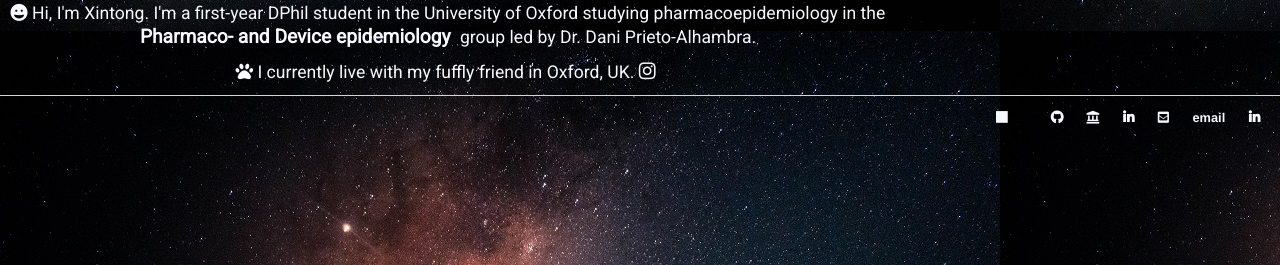
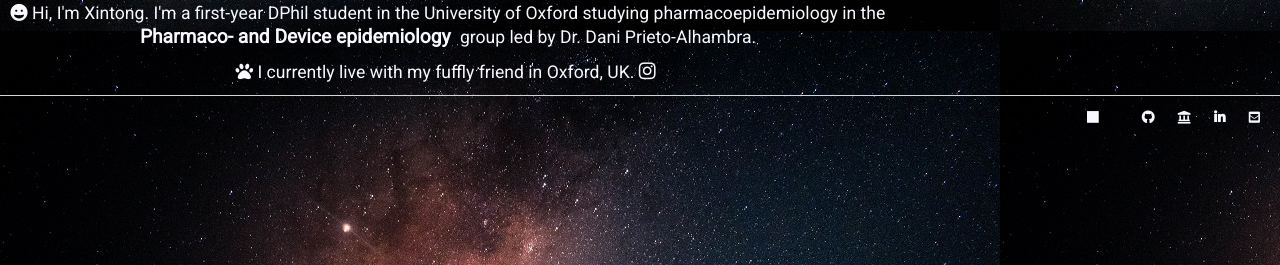
Before and after one commit to Xintong-Li-ZnCu/Xintong-Li-ZnCu.github.io, a Jekyll site: the page built from index.html, in a window 1280 px wide. Shown: the part 635-900 px from the top of the page. Built offline with Jekyll 4.4.1, drawn with Linux system fonts in a browser that asks for light colours; nearby versions of some CDN libraries; a style sheet for code colours, icons or effects is not loaded.

Commit message:
Update default.html

```diff
--- a/_layouts/default.html
+++ b/_layouts/default.html
@@ -39,11 +39,7 @@
             <li><a href="https://www.ndorms.ox.ac.uk/team/xintong-li"  target="_blank"><i class="fas fa-landmark ai-1.5x"></i></a>
            <li><a href="https://www.linkedin.com/in/xintong-li-epi"  target="_blank"><i class="fab fa-linkedin-in ai-1.5x"></i></a>
            <li><a href="mailto: xintong.li@ndorms.ox.ac.uk"  target="_blank"><i class="fas fa-envelope-square  ai-1.5x"></i></a>
-
-
-   <li><a href="mailto:xli.jhu@gmail.com">email</a></li>
-   <li><a href="https://www.linkedin.com/in/xintong-li-epi"  target="_blank"><i class="fab fa-linkedin-in ai-1.5x"></i></a></li>
-   </ul>
+  </ul>
   </footer>
   </body>
 
```
